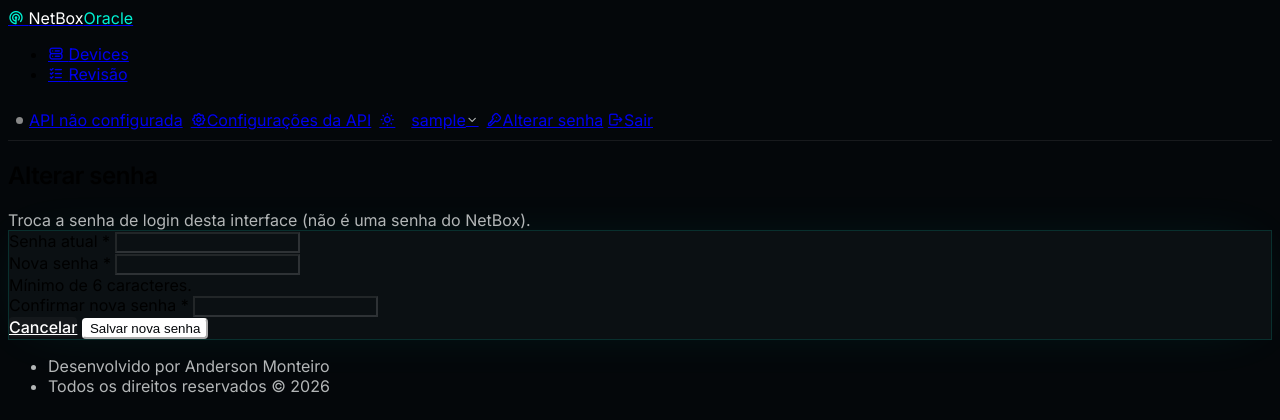
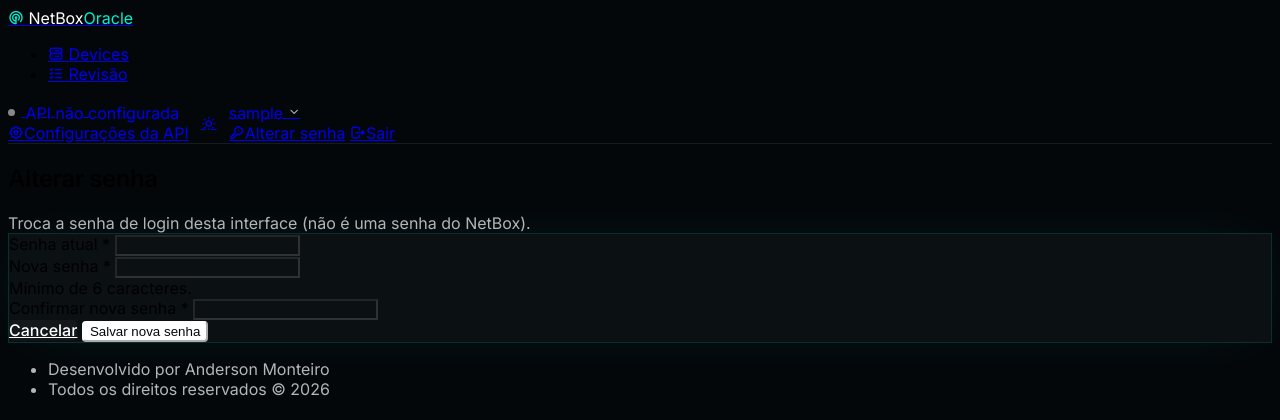
Before and after one commit to andersmonteiro/netbox-2.0, a Flask app: page /change-password in a window 1280 px wide. Shown: the top 420 px of the page. Run offline with Flask 3, Linux system fonts and the light colour scheme; the visitor is signed in with stand-in values (Sample User, id 1); some libraries are stand-ins or nearby versions.

Commit message:
Navbar: reescrever grupo direito com display:table/table-cell

```diff
--- a/discovery-ui/templates/base.html
+++ b/discovery-ui/templates/base.html
@@ -244,28 +244,30 @@
           </li>
         </ul>
 
-        <div class="navbar-nav flex-row align-items-center ms-auto navbar-actions" style="display:flex !important; flex-wrap:nowrap !important; align-items:center !important; height:2.5rem !important;">
-          <div class="nav-item dropdown me-2" style="display:flex !important; flex-shrink:0 !important; align-items:center !important; height:2.5rem !important;">
+        <div class="ms-auto navbar-actions" style="display:table !important; height:2.5rem !important;">
+          <div class="nav-item dropdown" style="display:table-cell !important; vertical-align:middle !important; padding-right:.75rem;">
             <a href="#" class="nav-link" data-bs-toggle="dropdown" title="Status da API do NetBox"
-               style="display:flex !important; flex-shrink:0 !important; flex-wrap:nowrap !important; align-items:center !important; height:2.5rem !important; padding:0 .5rem !important; line-height:1 !important; margin:0 !important; white-space:nowrap !important;">
-              <span id="api-status-badge" class="badge bg-secondary-lt" style="display:inline-flex !important; align-items:center !important; vertical-align:middle !important; white-space:nowrap !important;">
-                <span id="api-status-dot" style="display:inline-block;width:7px;height:7px;border-radius:50%;background:#888;margin-right:6px;flex-shrink:0;"></span>
-                <span id="api-status-text">verificando…</span>
+               style="display:inline-block !important; vertical-align:middle !important; line-height:normal !important;">
+              <span id="api-status-badge" class="badge bg-secondary-lt" style="vertical-align:middle !important;">
+                <span id="api-status-dot" style="display:inline-block;width:7px;height:7px;border-radius:50%;background:#888;margin-right:6px;vertical-align:middle;"></span>
+                <span id="api-status-text" style="vertical-align:middle;">verificando…</span>
               </span>
             </a>
             <div class="dropdown-menu dropdown-menu-end dropdown-menu-arrow">
               <a href="{{ url_for('settings_view') }}" class="dropdown-item"><i class="ti ti-settings me-2"></i>Configurações da API</a>
             </div>
           </div>
-          <a href="#" class="nav-link" id="theme-toggle-btn" title="Alternar tema claro/escuro"
-             style="display:flex !important; flex-shrink:0 !important; align-items:center !important; height:2.5rem !important; padding:0 .5rem !important; line-height:1 !important; margin:0 !important;">
-            <i class="ti" id="theme-toggle-icon"></i>
-          </a>
-          <div class="nav-item dropdown" style="display:flex !important; flex-shrink:0 !important; align-items:center !important; height:2.5rem !important;">
+          <div style="display:table-cell !important; vertical-align:middle !important; padding-right:.75rem;">
+            <a href="#" class="nav-link" id="theme-toggle-btn" title="Alternar tema claro/escuro"
+               style="display:inline-block !important; vertical-align:middle !important; line-height:normal !important;">
+              <i class="ti" id="theme-toggle-icon" style="vertical-align:middle;"></i>
+            </a>
+          </div>
+          <div class="nav-item dropdown" style="display:table-cell !important; vertical-align:middle !important;">
             <a href="#" class="nav-link text-reset" data-bs-toggle="dropdown"
-               style="display:flex !important; flex-shrink:0 !important; flex-wrap:nowrap !important; align-items:center !important; height:2.5rem !important; padding:0 .5rem !important; line-height:1 !important; margin:0 !important; white-space:nowrap !important;">
-              <span class="fw-medium">{{ session.get('username') }}</span>
-              <i class="ti ti-chevron-down ms-1 text-secondary" style="font-size: .8rem;"></i>
+               style="display:inline-block !important; vertical-align:middle !important; line-height:normal !important;">
+              <span class="fw-medium" style="vertical-align:middle;">{{ session.get('username') }}</span>
+              <i class="ti ti-chevron-down ms-1 text-secondary" style="font-size: .8rem; vertical-align:middle;"></i>
             </a>
             <div class="dropdown-menu dropdown-menu-end dropdown-menu-arrow">
               <a href="{{ url_for('change_password') }}" class="dropdown-item"><i class="ti ti-key me-2"></i>Alterar senha</a>
```
